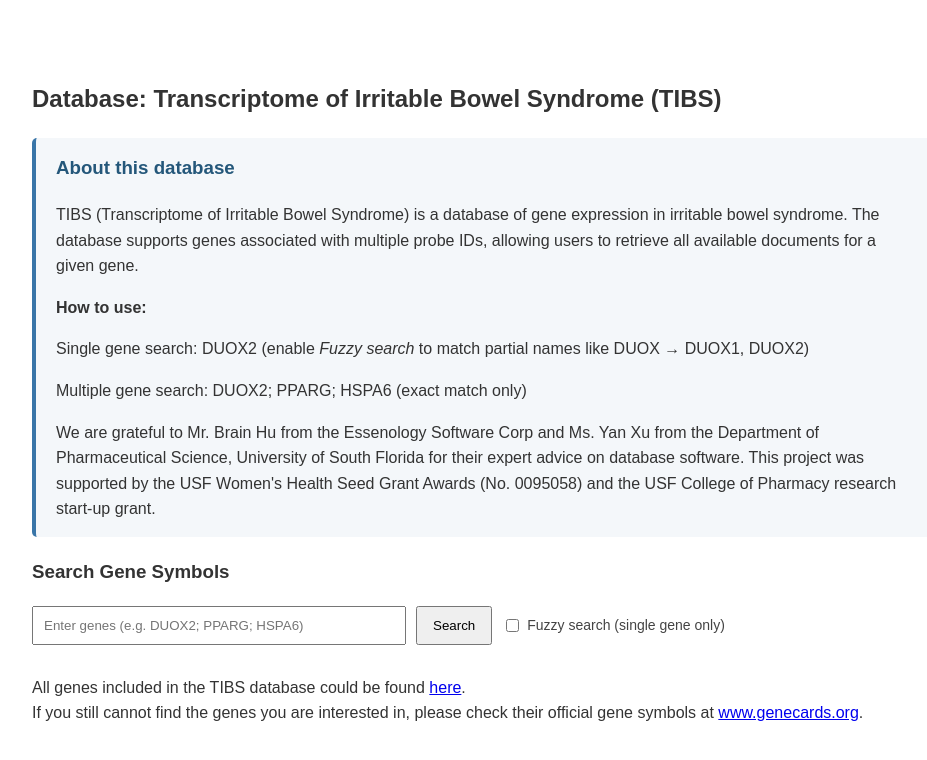
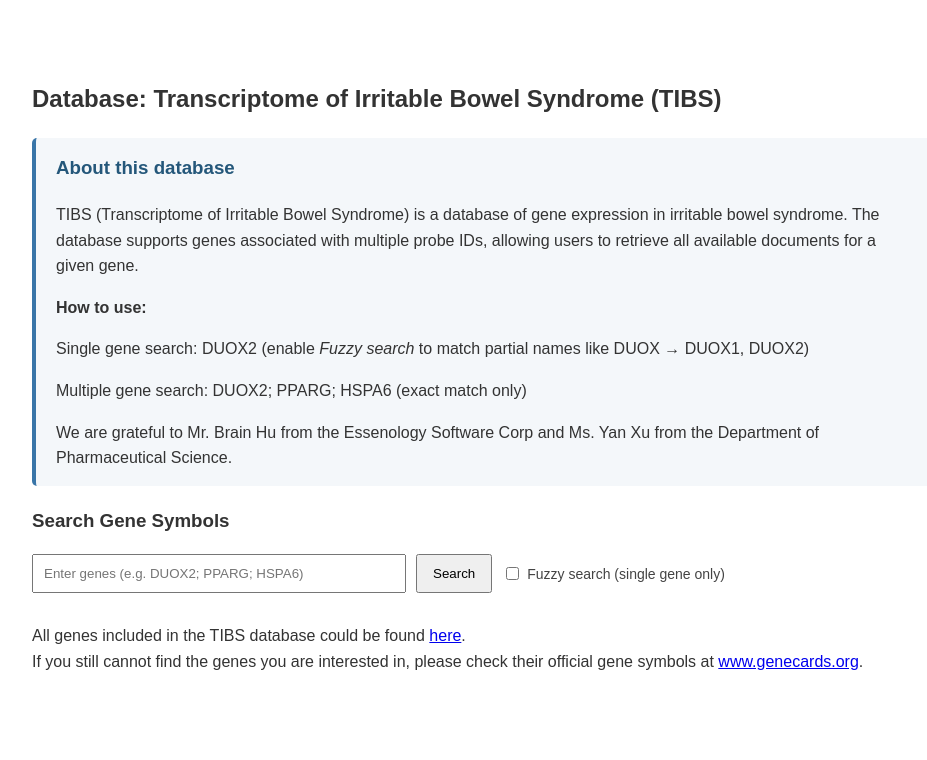
Before and after one commit to chengusf/SEGEL_github, a plain HTML site: page tibs/index.html in a window 1280 px wide. Shown: the whole page, without its empty margins (158-1085 px from the left). Drawn offline with nearby package versions, Linux system fonts and the light colour scheme.

Commit message:
Update index.html

```diff
--- a/tibs/index.html
+++ b/tibs/index.html
@@ -88,7 +88,7 @@ body {
     Multiple gene search: DUOX2; PPARG; HSPA6 (exact match only)
     </p>
     <p style="margin-bottom: 0;">
-    We are grateful to Mr. Brain Hu from the Essenology Software Corp and Ms. Yan Xu from the Department of Pharmaceutical Science, University of South Florida for their expert advice on database software. This project was supported by the USF Women's Health Seed Grant Awards (No. 0095058) and the USF College of Pharmacy research start-up grant.
+    We are grateful to Mr. Brain Hu from the Essenology Software Corp and Ms. Yan Xu from the Department of Pharmaceutical Science.
     </p>
 </div>
 
```
